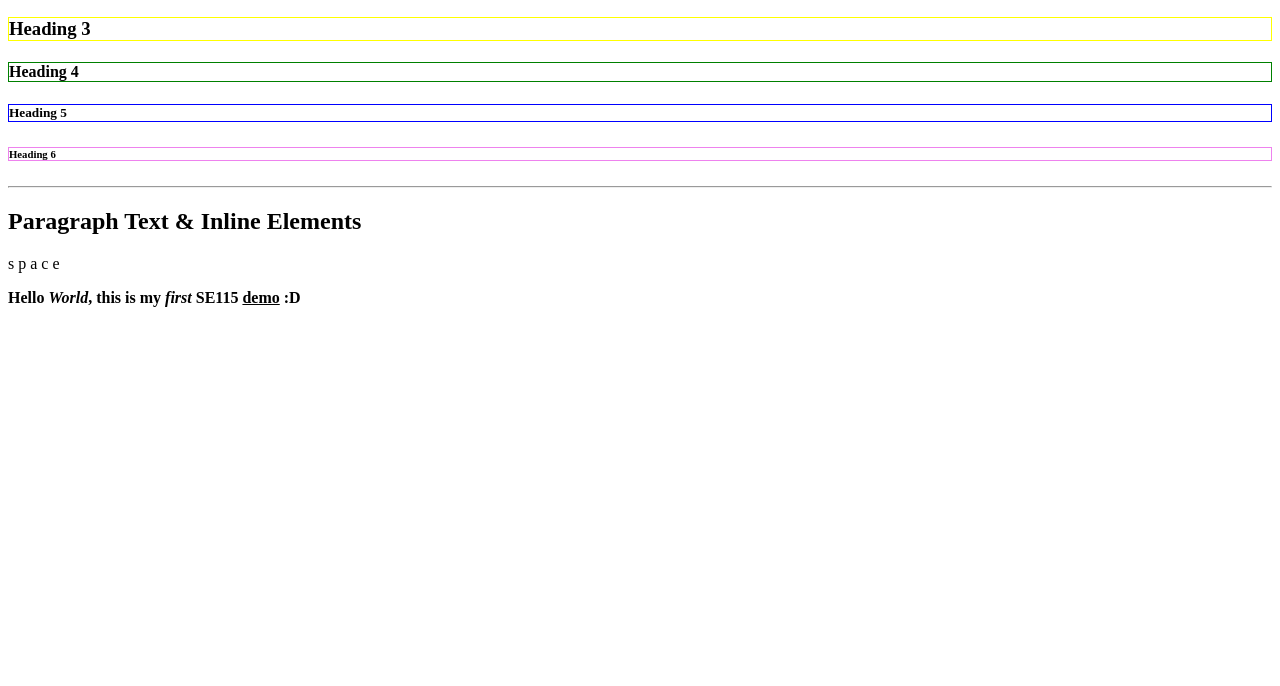
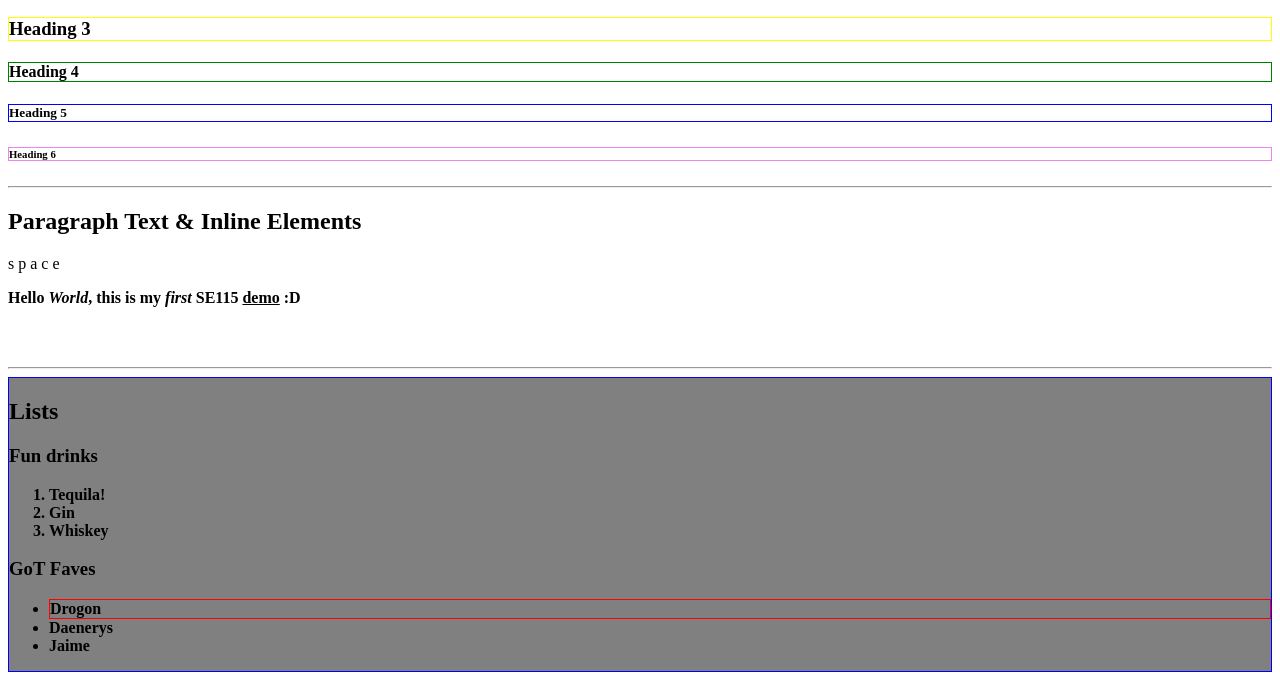
Before and after one commit to wingo65/old-repo, a plain HTML site: page week1_demo/index.html in a window 1280 px wide. Shown: the part 114-800 px from the top of the page. Drawn offline with Linux system fonts and the light colour scheme.

Commit message:
end of w1s2 demo; start of w1 hw

```diff
--- a/week1_demo/index.html
+++ b/week1_demo/index.html
@@ -41,10 +41,33 @@
 
    <!--Second part of demo-->
 
+   <hr>
 
 
+   <div style="border:1px solid blue; background-color: grey">
+    <h2>Lists</h2>
+
+    <!--Ordered and unordered lists also BLE; they contain list items for each item...in...the list :]-->
+
+    <h3>Fun drinks</h3>
+    <ol>
+        <li>Tequila!</li>
+        <li>Gin</li>
+        <li>Whiskey</li>
+
+    </ol>
+
+        <h3>GoT Faves</h3>
+        <ul>
+            <li style="border:1px solid red">Drogon</li>
+            <li>Daenerys</li>
+            <li>Jaime</li>
+
+        </ul>
 
 
+        </div><!--end of div-->
 
-</body>
-</html>
+
+    </body>
+    </html>
```
Also changed, not shown: w1/index.html (added, +23 -0 lines).
